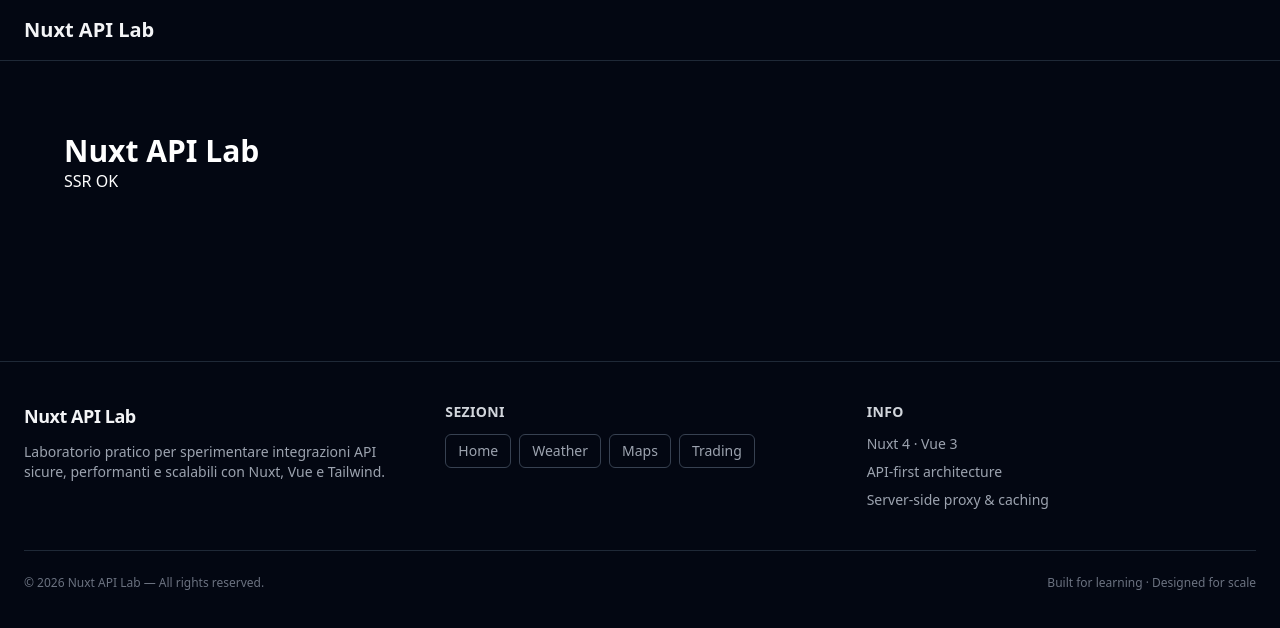
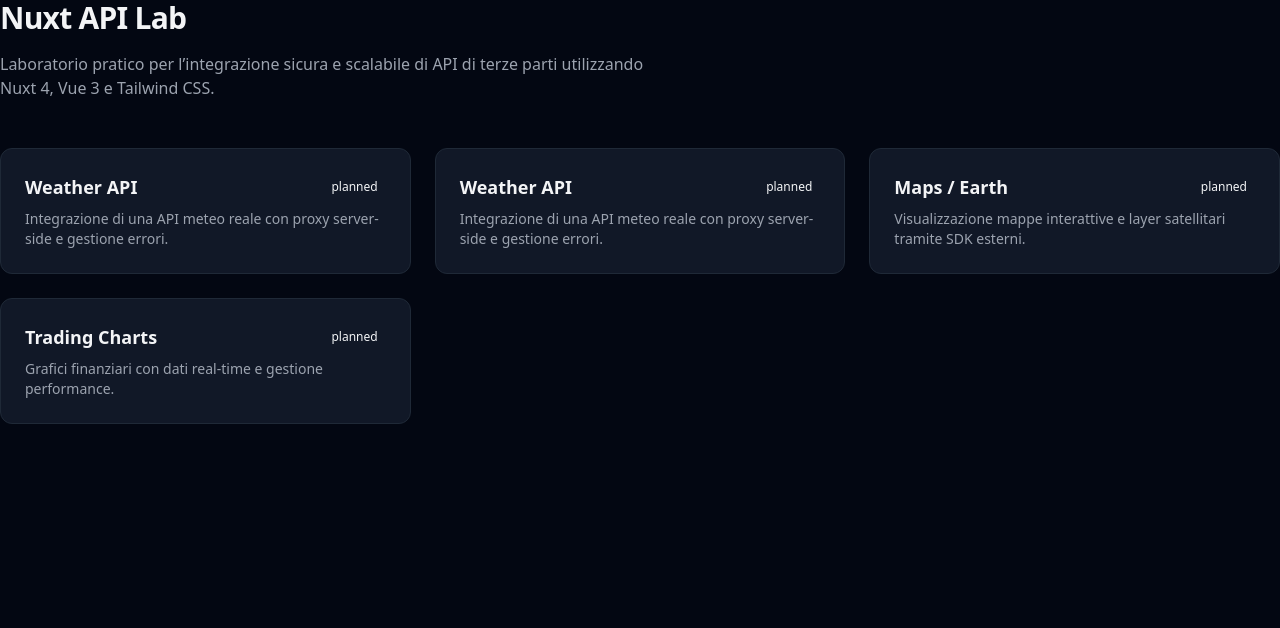
Before and after one commit to Graziano10/nuxt-api-lab, a Nuxt app in the folder nuxt-api-lab/: page / in a window 1280 px wide. Shown: the top 628 px of the page. Built offline with nearby package versions, Linux system fonts and the light colour scheme.

Commit message:
test prodd

```diff
--- a/nuxt-api-lab/app/app.vue
+++ b/nuxt-api-lab/app/app.vue
@@ -1,5 +1,3 @@
 <template>
-  <NuxtLayout>
     <NuxtPage />
-  </NuxtLayout>
 </template>
--- a/nuxt-api-lab/app/pages/index.vue
+++ b/nuxt-api-lab/app/pages/index.vue
@@ -1,4 +1,4 @@
-<!-- <template>
+<template>
   <section class="space-y-12">
 
     <header class="space-y-4">
@@ -40,15 +40,7 @@
       />
     </div>
   </section>
-</template> -->
-
-<template>
-  <div class="p-10 text-white">
-    <h1 class="text-3xl font-bold">Nuxt API Lab</h1>
-    <p>SSR OK</p>
-  </div>
 </template>
-
 
 <script setup lang="ts">
 </script>
```
